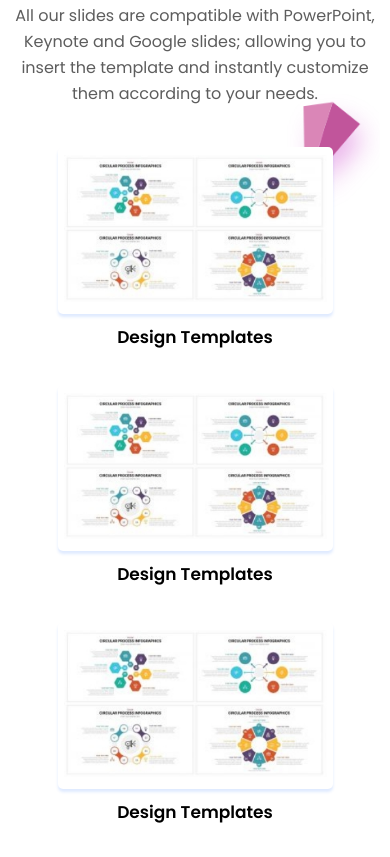
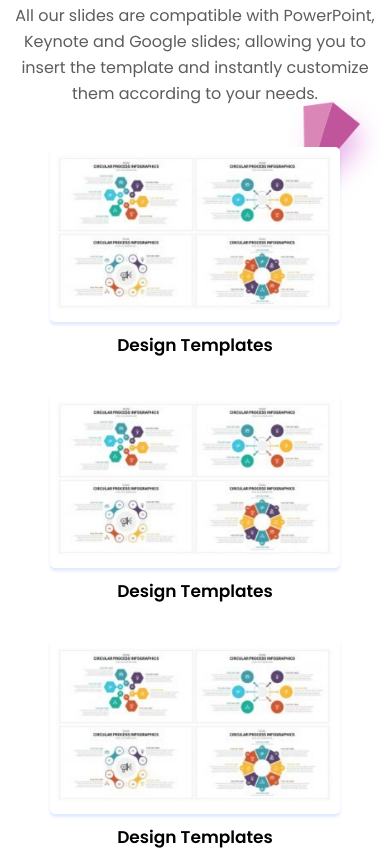
Before and after one commit to NickZmh/SlideKit, a plain HTML site: page index.html in a window 390 px wide. Shown: the part 3673-4530 px from the top of the page. Drawn offline with Linux system fonts and the light colour scheme.

Commit message:
latest updates2

```diff
--- a/sass/_media.sass
+++ b/sass/_media.sass
@@ -611,7 +611,9 @@
 
 	.templates-example
 		.templates-tile__wrapper
+			width: 100%
 			max-width: 320px
+			min-width: initial
 
 	.round-snippet-banner
 		.banner__block
```
Also changed, not shown: css/main.css, css/main.min.css.
